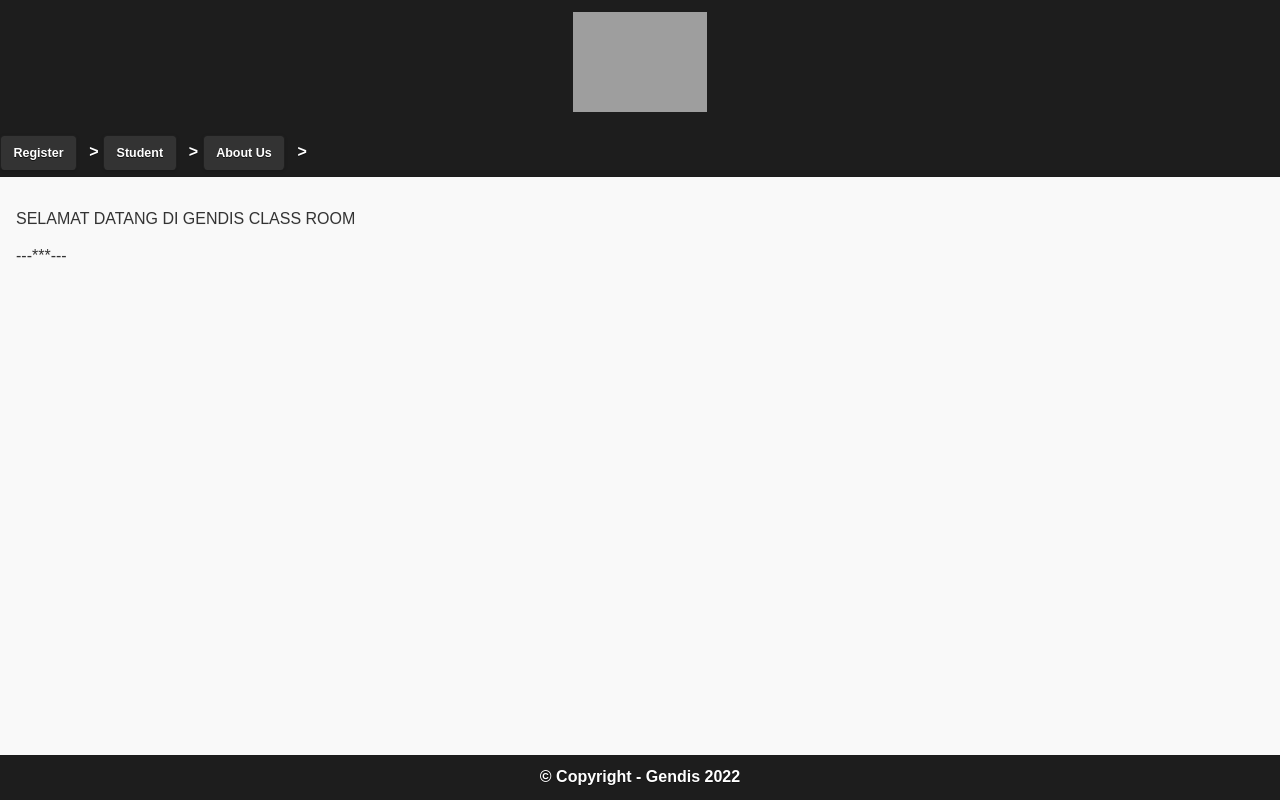
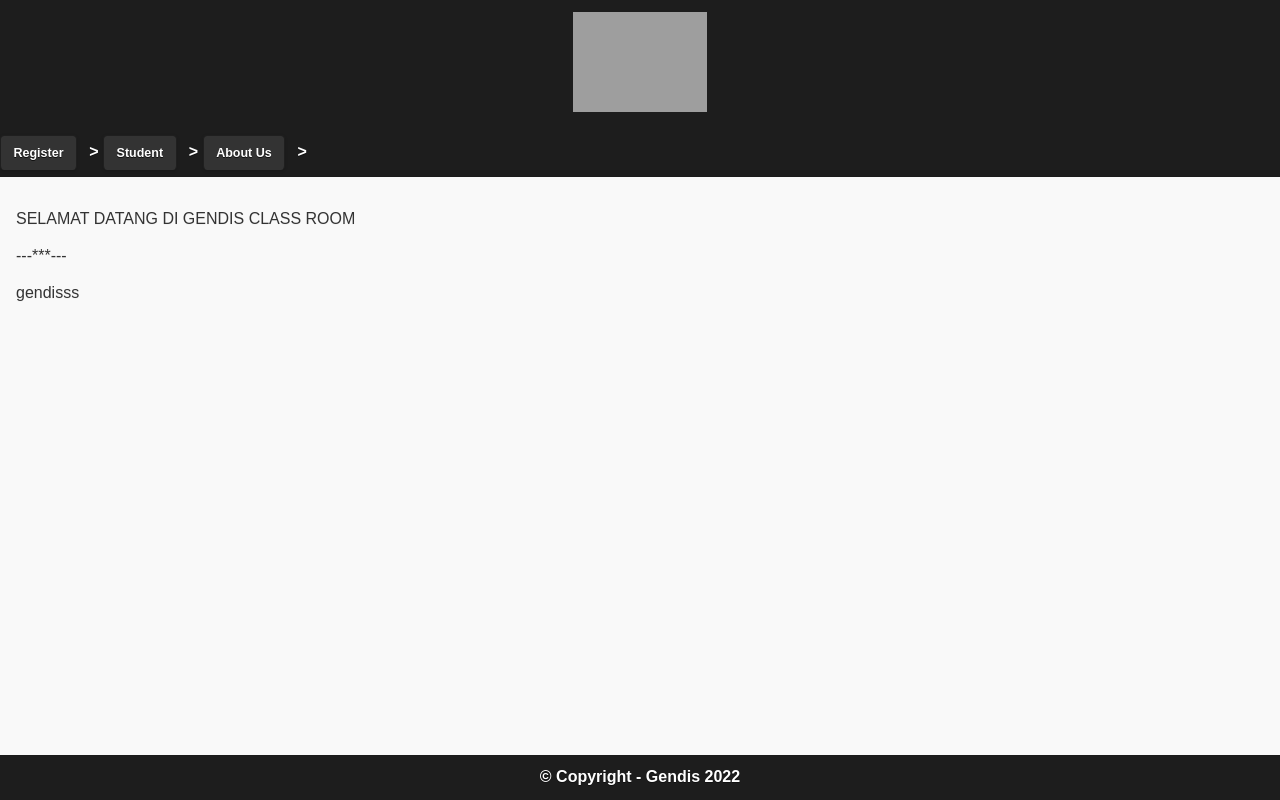
Before and after one commit to gendisp/latihan_jquerymobile, a plain HTML site: page index.html in a window 1280 px wide. Drawn offline with nearby package versions, Linux system fonts and the light colour scheme; grey boxes are pictures that could not be loaded.

Commit message:
Update index.html

```diff
--- a/index.html
+++ b/index.html
@@ -45,6 +45,7 @@
     <div id="content" data-role="main" class="ui-content">
         <p>SELAMAT DATANG DI GENDIS CLASS ROOM</p>
         <p>---***---</p>
+        <p>gendisss</p>
     </div>
 
     <footer data-role="footer" data-position="fixed" data-theme="b">
```
